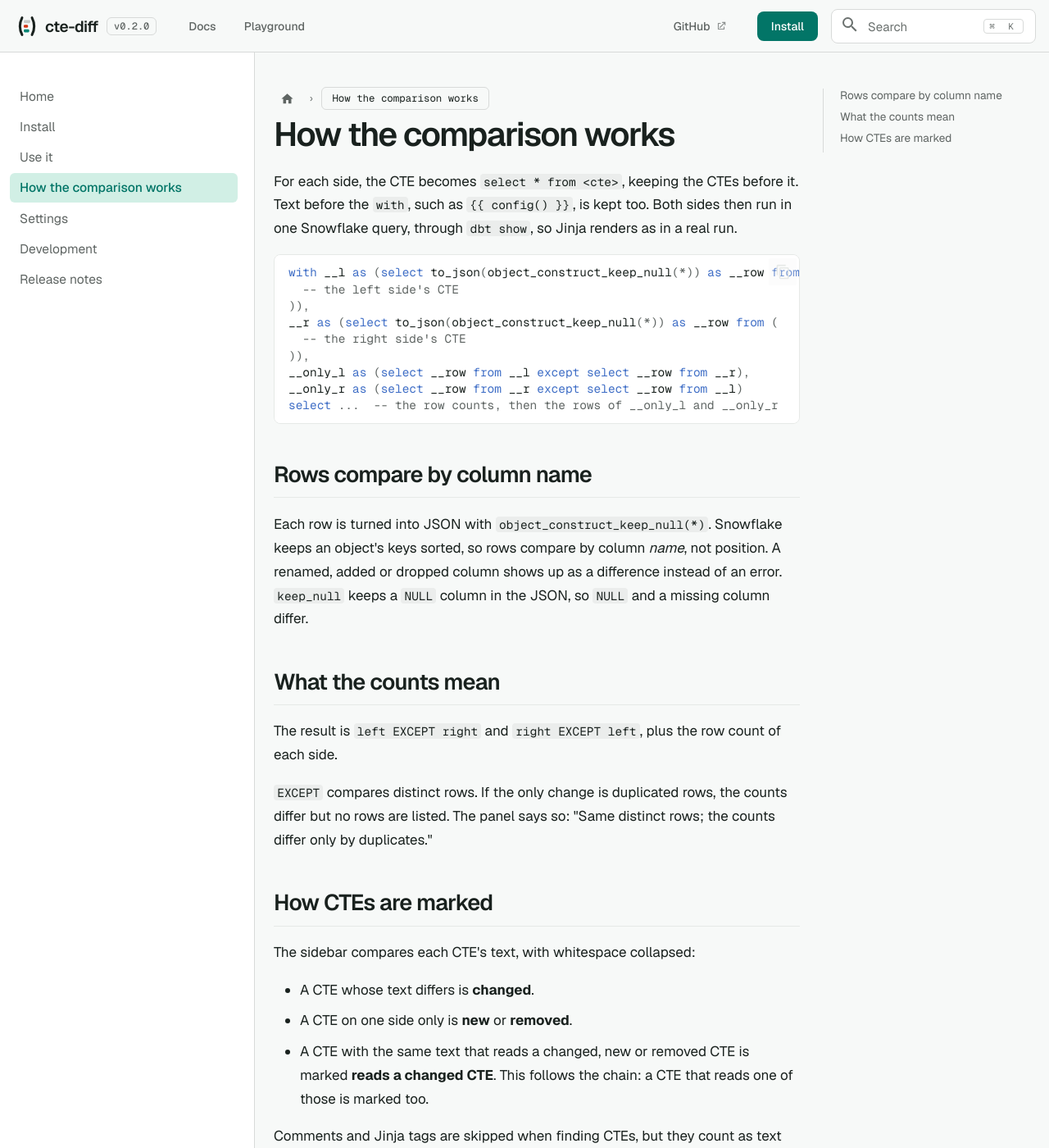
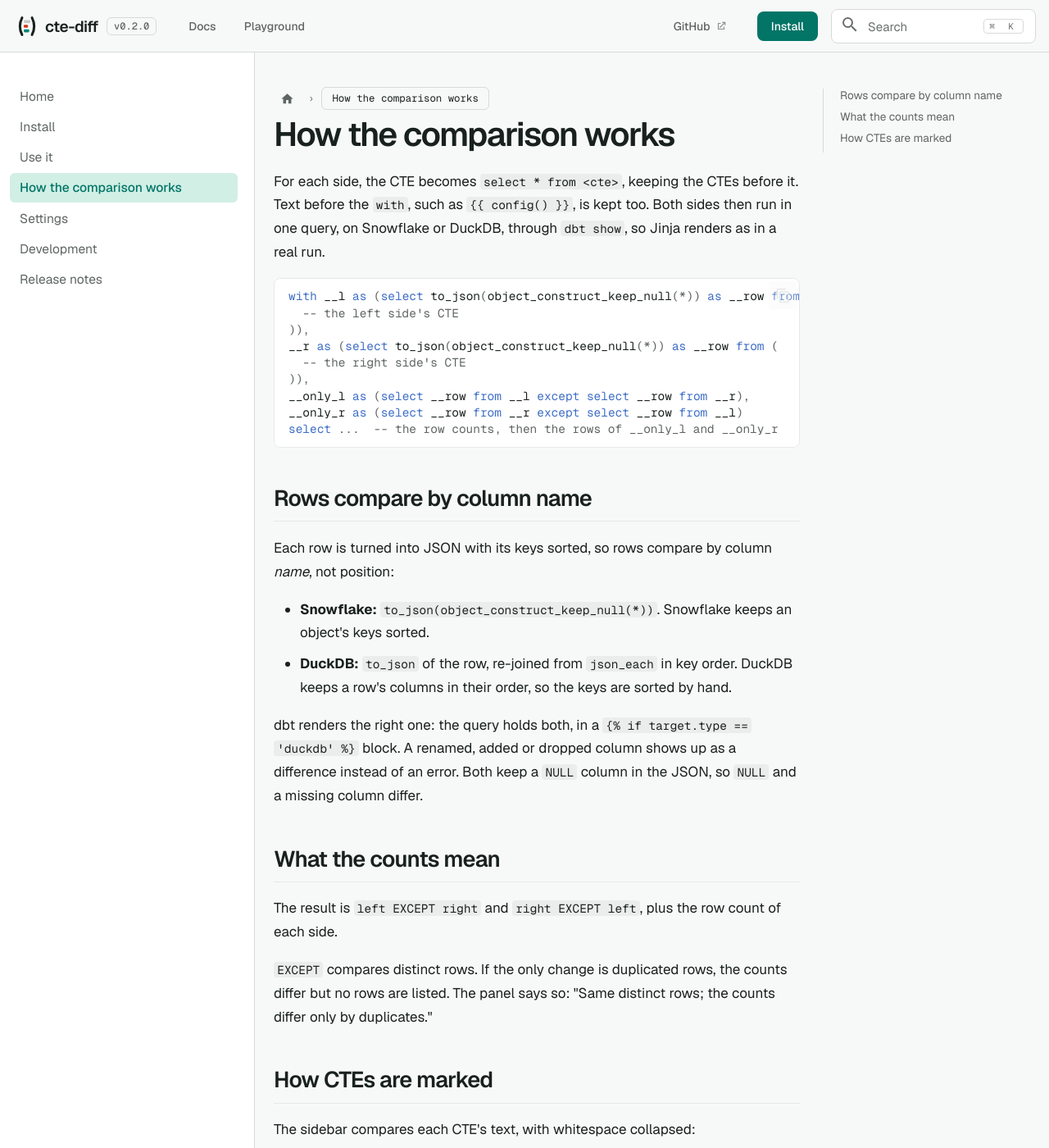
Before and after one commit to MarkPhamm/cte-diff, an MkDocs documentation site: the page built from docs/comparison.md, in a window 1280 px wide and 1400 px high. Shown: the whole window at 82% size. Built offline with MkDocs 1.6.1 and Material for MkDocs 9.7.7, drawn with Linux system fonts in a browser that asks for light colours; comment, search, counter and statistics services are not loaded.

Commit message:
Compare on DuckDB, with an example dbt-duckdb project

````diff
--- a/docs/comparison.md
+++ b/docs/comparison.md
@@ -1,6 +1,6 @@
 # How the comparison works
 
-For each side, the CTE becomes `select * from <cte>`, keeping the CTEs before it. Text before the `with`, such as `{{ config() }}`, is kept too. Both sides then run in one Snowflake query, through `dbt show`, so Jinja renders as in a real run.
+For each side, the CTE becomes `select * from <cte>`, keeping the CTEs before it. Text before the `with`, such as `{{ config() }}`, is kept too. Both sides then run in one query, on Snowflake or DuckDB, through `dbt show`, so Jinja renders as in a real run.
 
 ```sql
 with __l as (select to_json(object_construct_keep_null(*)) as __row from (
@@ -16,7 +16,12 @@ select ...  -- the row counts, then the rows of __only_l and __only_r
 
 ## Rows compare by column name
 
-Each row is turned into JSON with `object_construct_keep_null(*)`. Snowflake keeps an object's keys sorted, so rows compare by column *name*, not position. A renamed, added or dropped column shows up as a difference instead of an error. `keep_null` keeps a `NULL` column in the JSON, so `NULL` and a missing column differ.
+Each row is turned into JSON with its keys sorted, so rows compare by column *name*, not position:
+
+- **Snowflake:** `to_json(object_construct_keep_null(*))`. Snowflake keeps an object's keys sorted.
+- **DuckDB:** `to_json` of the row, re-joined from `json_each` in key order. DuckDB keeps a row's columns in their order, so the keys are sorted by hand.
+
+dbt renders the right one: the query holds both, in a `{% if target.type == 'duckdb' %}` block. A renamed, added or dropped column shows up as a difference instead of an error. Both keep a `NULL` column in the JSON, so `NULL` and a missing column differ.
 
 ## What the counts mean
 
--- a/overrides/home.html
+++ b/overrides/home.html
@@ -169,7 +169,7 @@
     <div>
       <h2>Rows compare by column name, in one query</h2>
       <p class="qh-sub">Each side’s CTE becomes <code>select * from</code> that CTE, keeping the CTEs before it. Every row turns into JSON with <code>object_construct_keep_null(*)</code>, so a renamed or dropped column shows up as a difference instead of an error.</p>
-      <p class="qh-sub"><code>except</code> runs both ways, with each side’s row count, in a single Snowflake query. It compares distinct rows: if only duplicates changed, the counts differ but no rows are listed.</p>
+      <p class="qh-sub"><code>except</code> runs both ways, with each side’s row count, in a single query, on Snowflake or DuckDB. It compares distinct rows: if only duplicates changed, the counts differ but no rows are listed.</p>
       <p class="qh-more"><a href="{{ 'comparison/' | url }}">Read how the comparison works</a></p>
     </div>
     <pre class="qh-code"><code>with __l as (select to_json(object_construct_keep_null(*)) as __row
@@ -186,7 +186,7 @@ select <em>-- row counts, then the rows of __only_l and __only_r</em></code></pr
     <h2>Before you install</h2>
     <dl class="qh-reqs">
       <div><dt>dbt</dt><dd>dbt Fusion, or dbt-core 1.5 or later, with a working profile. Key-pair, SSO and password logins all work. A project <code>.env</code> is loaded first.</dd></div>
-      <div><dt>Warehouse</dt><dd>Previews work on any warehouse dbt supports. Comparisons use Snowflake functions.</dd></div>
+      <div><dt>Warehouse</dt><dd>Previews work on any warehouse dbt supports. Comparisons run on Snowflake and DuckDB.</dd></div>
       <div><dt>Workspace</dt><dd>A trusted one: dbt runs the project’s macros.</dd></div>
     </dl>
   </section>
````
Also changed, not shown: CHANGELOG.md (+5 -0 lines), README.md (+7 -3 lines), docs/install.md (+1 -1 lines), examples/duckdb/README.md (added, +29 -0 lines), 8 other files.
